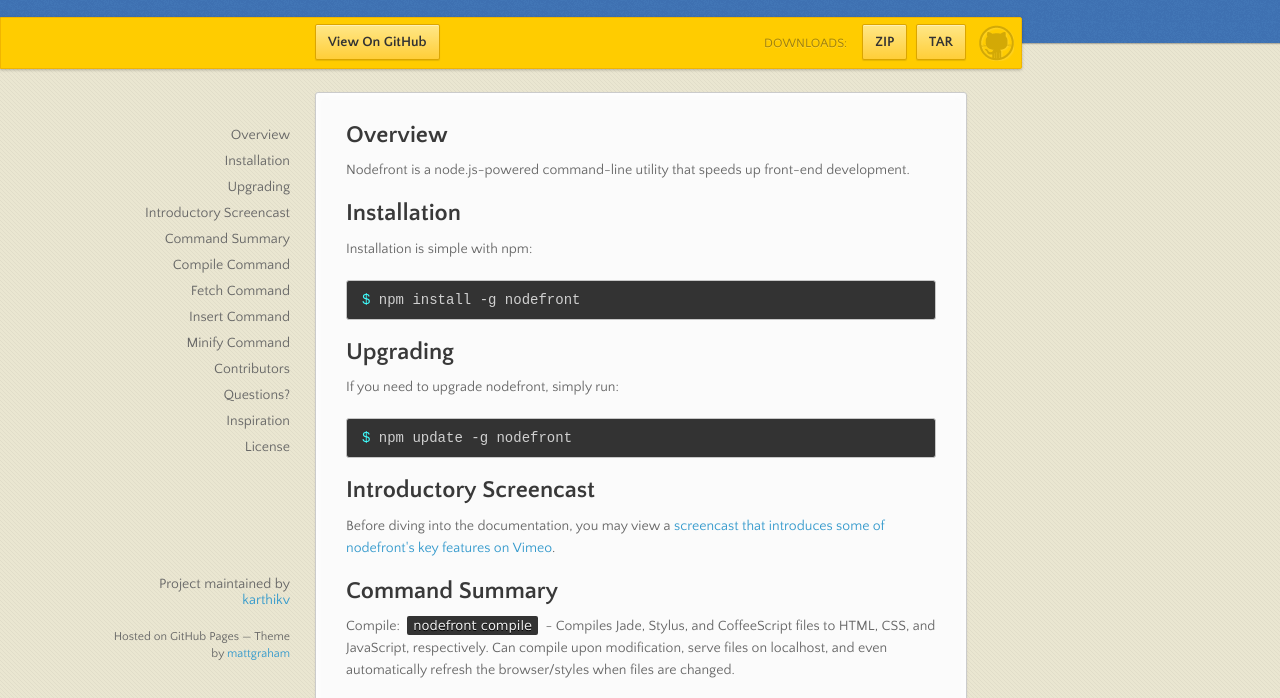
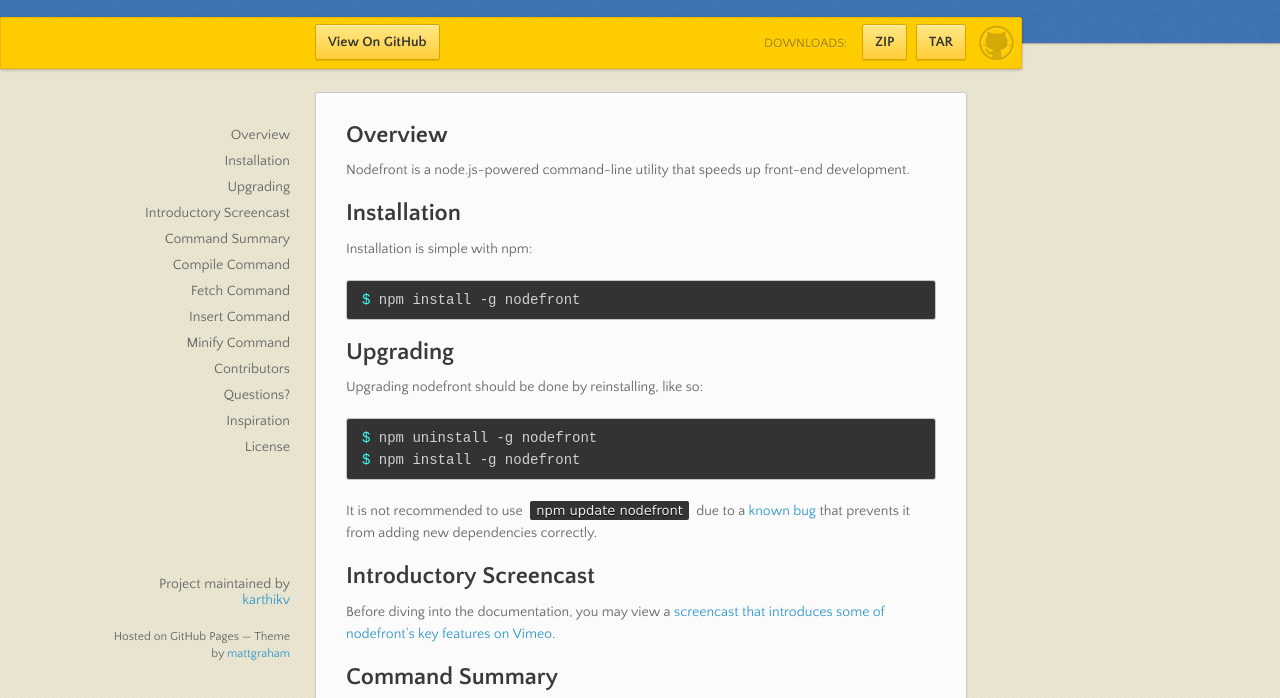
Before and after one commit to karthikv/nodefront, a plain HTML site: page index.html in a window 1280 px wide. Shown: the part 98-796 px from the top of the page. Drawn offline with nearby package versions, Linux system fonts and the light colour scheme.

Commit message:
Create gh-pages branch via GitHub

```diff
--- a/index.html
+++ b/index.html
@@ -52,10 +52,13 @@
 
 <h2>Upgrading</h2>
 
-<p>If you need to upgrade nodefront, simply run:</p>
+<p>Upgrading nodefront should be done by reinstalling, like so:</p>
 
-<div class="highlight"><pre><span class="nv">$ </span>npm update -g nodefront
+<div class="highlight"><pre><span class="nv">$ </span>npm uninstall -g nodefront
+<span class="nv">$ </span>npm install -g nodefront
 </pre></div>
+
+<p>It is not recommended to use <code>npm update nodefront</code> due to a <a href="https://github.com/isaacs/npm/issues/2390">known bug</a> that prevents it from adding new dependencies correctly.</p>
 
 <h2>Introductory Screencast</h2>
 
```
Also changed, not shown: params.json (+1 -1 lines).
